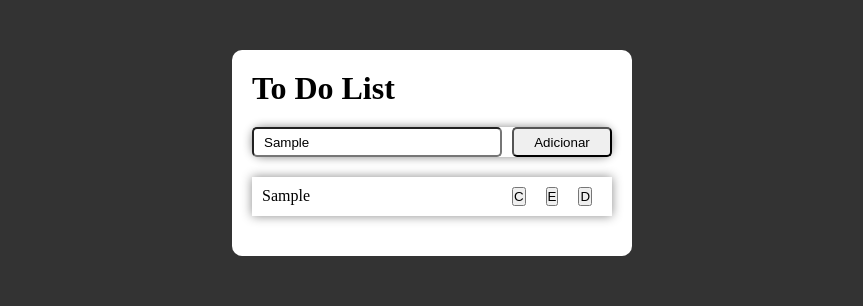
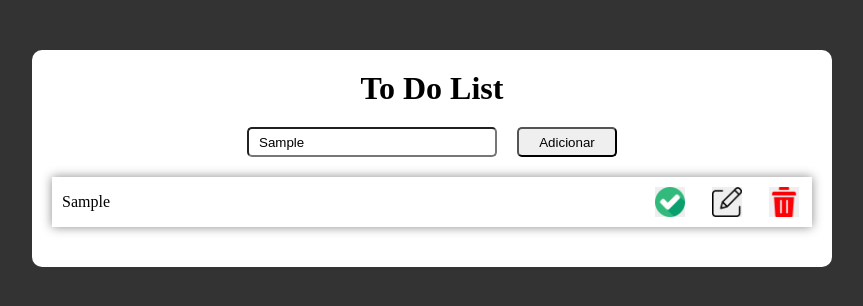
Before and after one commit to ruanpablo-777/to-do-list, a plain HTML site: page index.html in a window 1280 px wide. Both pictures are taken after typing "Sample" into the empty fields and a click on the button "Adicionar". Shown: the whole page, without its empty margins (208-1071 px from the left). Drawn offline with Linux system fonts and the light colour scheme.

Commit message:
update style

```diff
--- a/index.js
+++ b/index.js
@@ -27,14 +27,16 @@ function AddList(text) {
 
 
 let list = document.getElementById('to-do-list')
-let li = document.createElement('div')
-li.classList.add('list')
+let containerList = document.createElement('div')
+containerList.classList.add('list')
 
 listas.forEach((item, index) => {
 
+    let containerpText = document.createElement('div')
     let pText = document.createElement('p')
     pText.classList.add('p-list')
     pText.innerHTML = item
+    containerpText.classList.add('container-p-text')
 
     let divElements = document.createElement('div')
     divElements.classList.add('elements')
@@ -43,7 +45,7 @@ listas.forEach((item, index) => {
     let buttonEdit = document.createElement('button')
     let buttonDelete = document.createElement('button')
 
-    buttonCompleted.innerHTML = 'C'
+    buttonCompleted.innerHTML = ''
     buttonEdit.innerHTML = 'E'
     buttonDelete.innerText = 'D'
 
@@ -51,9 +53,10 @@ listas.forEach((item, index) => {
     divElements.appendChild(buttonEdit)
     divElements.appendChild(buttonDelete)
 
-    li.appendChild(pText)
-    li.appendChild(divElements)
-    list.appendChild(li)
+    containerpText.appendChild(pText)
+    containerList.appendChild(containerList)
+    containerList.appendChild(divElements)
+    list.appendChild(containerList)
 
 })
 
@@ -61,13 +64,14 @@ listas.forEach((item, index) => {
 // create list function with text and buttons
 function createList(text) {
     let list = document.getElementById('to-do-list')
-    let li = document.createElement('div')
-    li.classList.add('list')
+    let containerList = document.createElement('div')
+    containerList.classList.add('list')
 
-
+    let containerpText = document.createElement('div')
     let pText = document.createElement('p')
     pText.classList.add('p-list')
     pText.innerHTML = listas[listas.length - 1]
+    containerpText.classList.add('container-p-text')
 
     let divElements = document.createElement('div')
     divElements.classList.add('elements')
@@ -76,9 +80,7 @@ function createList(text) {
     let buttonEdit = document.createElement('button')
     let buttonDelete = document.createElement('button')
 
-    buttonCompleted.innerHTML = 'C'
-    buttonEdit.innerHTML = 'E'
-    buttonDelete.innerText = 'D'
+
 
     divElements.appendChild(buttonCompleted)
     divElements.appendChild(buttonEdit)
@@ -88,9 +90,11 @@ function createList(text) {
     buttonEdit.classList.add('button-edit')
     buttonDelete.classList.add('button-delete')
 
-    li.appendChild(pText)
-    li.appendChild(divElements)
-    list.appendChild(li)
+
+    containerpText.appendChild(pText)
+    containerList.appendChild(containerpText)
+    containerList.appendChild(divElements)
+    list.appendChild(containerList)
 
     //button completed
     let controllButtonCompleted = true
@@ -141,7 +145,7 @@ function createList(text) {
         console.log('delete clicado')
 
         listas.pop()
-        li.remove()
+        containerList.remove()
 
         //alert('Tarefa concluída!')
     })
@@ -155,25 +159,29 @@ function createList(text) {
             input.type = 'text'
             input.addEventListener('click', () => { if (input) input.setSelectionRange(0, input.value.length) })
             input.value = pText.innerHTML
-            buttonEdit.innerHTML = 'Confirm'
-            li.style.flexDirection = 'row-reverse'
+            containerList.style.flexDirection = 'row-reverse'
+
+            buttonEdit.classList.toggle('button-edit-confirm')
 
             pText.style.display = 'none'
+            containerpText.style.display = 'none'
             buttonCompleted.style.display = 'none'
             buttonDelete.style.display = 'none'
 
-            li.appendChild(input)
+            containerList.appendChild(input)
             controllButtonEdit = false
 
         } else if (controllButtonEdit === false) {
             pText.style.display = 'block'
-            li.style.flexDirection = 'row'
+            containerList.style.flexDirection = 'row'
             pText.innerHTML = input.value
             input.style.display = 'none'
 
 
+
+
+            containerpText.style.display = 'flex'
             buttonCompleted.style.display = 'block'
-            buttonEdit.innerHTML = 'E'
             buttonDelete.style.display = 'block'
 
             controllButtonEdit = true
--- a/style.css
+++ b/style.css
@@ -19,12 +19,14 @@ body {
     margin-top: 30px;
     background-color: white;
     padding: 20px;
-    width: 400px;
+    width: 100%;
+    max-width: 800px;
 
 }
 
 h1 {
     margin-bottom: 20px;
+    text-align: center;
 }
 
 #input {
@@ -46,9 +48,9 @@ h1 {
 
 #container {
     margin-bottom: 20px;
-    box-shadow: 0px 0px 10px rgba(0, 0, 0, 0.464);
     display: flex;
-    justify-content: space-between;
+    justify-content: center;
+    gap: 20px;
     border-radius: 10px;
 }
 
@@ -60,10 +62,51 @@ h1 {
     display: flex;
     justify-content: space-between;
     margin-bottom: 20px;
+    max-width: auto    ;
+
+}
+.p-list {
+    text-wrap: wrap;
+    word-wrap: break-word;
+}
+
+.container-p-text {
+    width: 80%;
+    max-width: 500px;
+    display: flex;
+    align-items: center;
 }
 
 .elements {
-    width: 100px;
+    width: 150px;
     display: flex;
     justify-content: space-around;
+    gap: 20px;
 }
+
+.button-completed {
+    width: 30px;
+    height: 30px;
+    background-image: url('assets/checked.png');
+    background-size: 100% 100%;
+    border: none;
+}
+.button-edit {
+    width: 30px;
+    height: 30px;
+    background-image: url('assets/edit.png');
+    background-size: 100% 100%;
+    border: none;
+}
+.button-edit-confirm {
+    border-radius: 10%;
+    width: 30px;
+    height: 30px;
+}
+.button-delete {
+    width: 30px;
+    height: 30px;
+    background-image: url('assets/delete.png');
+    background-size: 100% 100%;
+    border: none;
+}
```
Also changed, not shown: index.html (+1 -0 lines), assets/checked.png (added), assets/delete.png (added), assets/edit.png (added).
